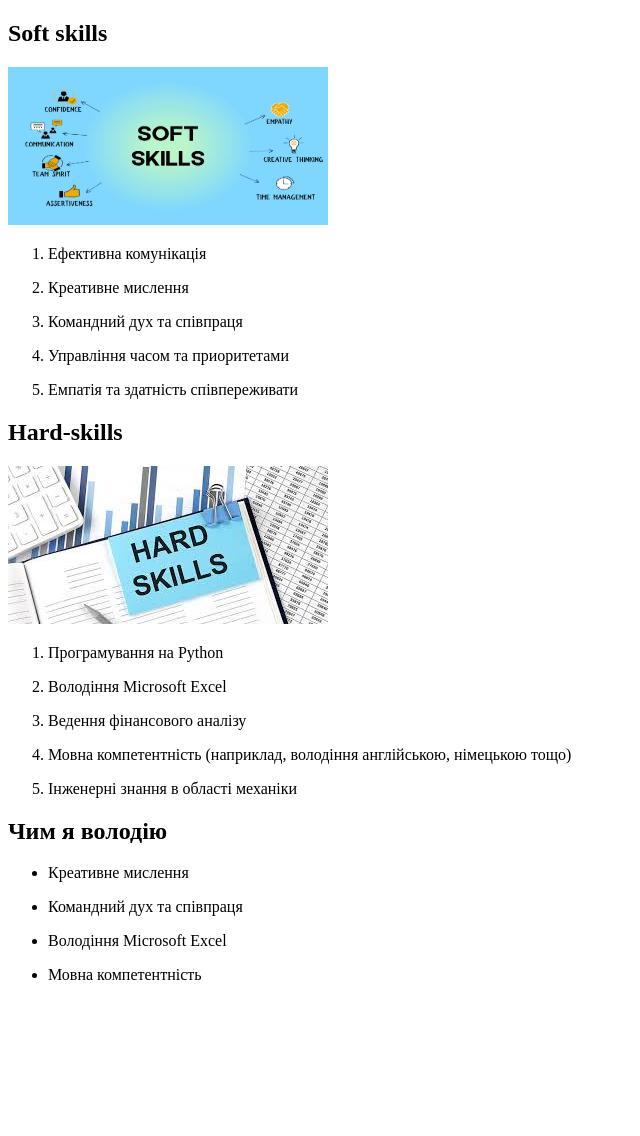
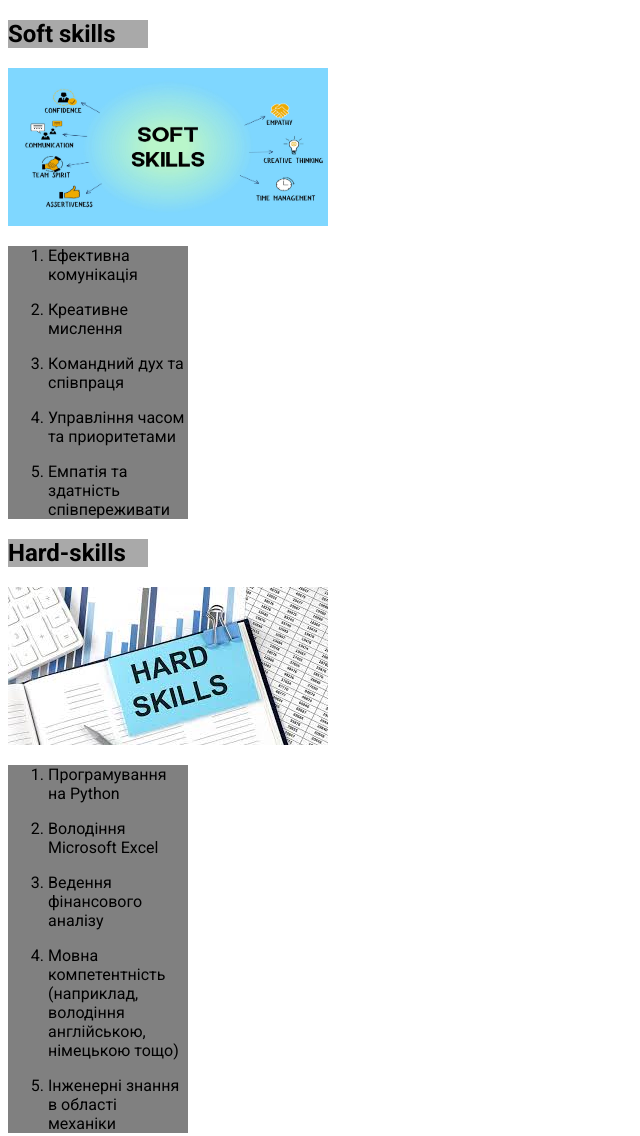
Before and after one commit to David201027/hw-2, a plain HTML site: page index.html in a window 1280 px wide. Shown: the top 1136 px of the page, without its empty margins (0-640 px from the left). Before the commit the page ends 1000 px from the top, so only its background shows below. Drawn offline with Linux system fonts and the light colour scheme.

Commit message:
Update html, css

```diff
--- a/css/style.css
+++ b/css/style.css
@@ -1,4 +1,15 @@
 body{
-    background-color: grey;
     font-family: 'Roboto';
 }
+ol{
+    background-color: gray;
+    width: 140px;
+}
+h2{
+    background-color: darkgray;
+    width: 140px;
+}
+ul{
+    background-color: grey;
+    width: 140px;
+}
--- a/index.html
+++ b/index.html
@@ -4,6 +4,10 @@
     <meta charset="UTF-8">
     <meta name="viewport" content="width=device-width, initial-scale=1.0">
     <title>Document</title>
+    <link rel="preconnect" href="https://fonts.googleapis.com">
+    <link rel="preconnect" href="https://fonts.gstatic.com" crossorigin>
+    <link href="https://fonts.googleapis.com/css2?family=Raleway:wght@700&family=Roboto:wght@400;500;700;900&display=swap" rel="stylesheet">
+    <link rel="stylesheet" href="./css/style.css">
 </head>
 <body>
     <main>
```
